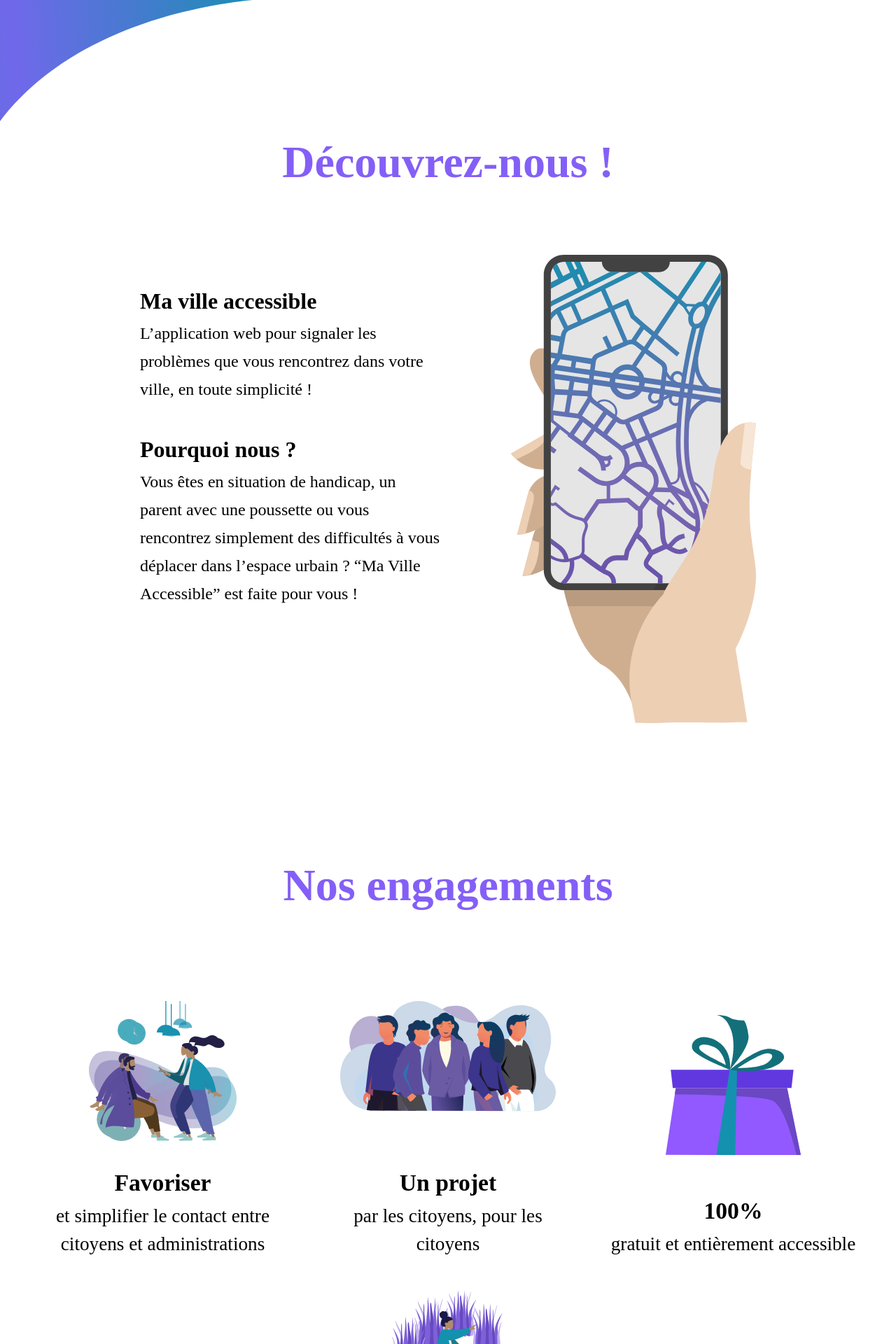
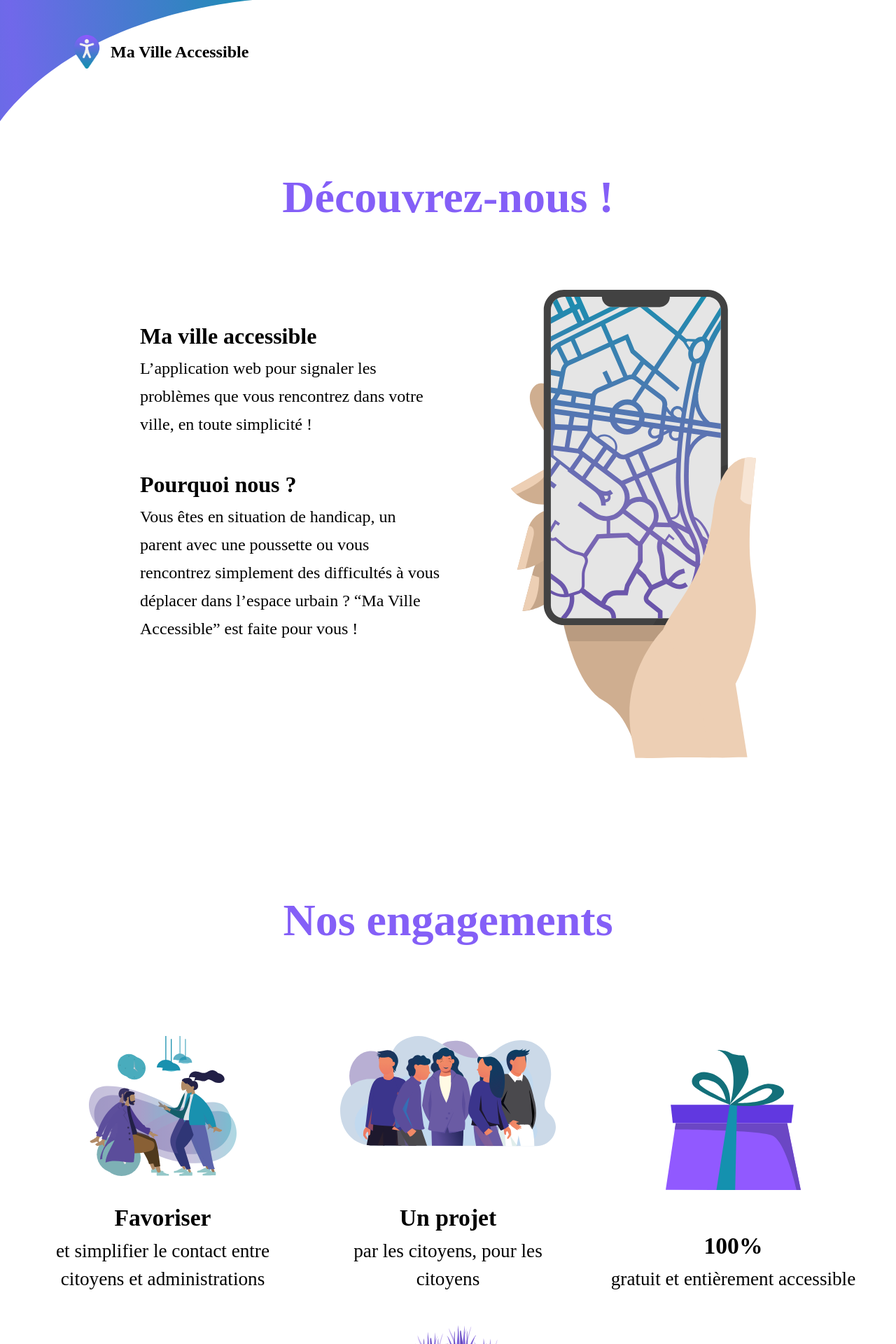
Before and after one commit to Ma-Ville-Accessible/website, a Jekyll site: the page built from index.md, in a window 1280 px wide. Shown: the top 1920 px of the page at 70% size. Built offline with Jekyll 4.4.1, drawn with Linux system fonts in a browser that asks for light colours; some of the changed text lies outside the part shown.

Commit message:
Contact section

```diff
--- a/_includes/commons/header.html
+++ b/_includes/commons/header.html
@@ -1,3 +1,8 @@
 <header>
     <img class="shape" src="/assets/image/top_shape.svg" alt="">
+
+    <div class="header-container">
+        <img src="/assets/image/icon_mva.png" alt="Logo Ma Ville Accessible">
+        <h2>Ma Ville Accessible</h2>
+    </div>
 </header>
--- a/_includes/pages/sections/contact.html
+++ b/_includes/pages/sections/contact.html
@@ -0,0 +1,4 @@
+<section class="section-contact">
+    <p>Vous souhaitez d'ores et déjà essayer ? Rejoignez la web-app !</p>
+    <a href="https://ma-ville-accessible.herokuapp.com/">Rejoindre maintenant !</a>
+</section>
--- a/_sass/layout/_header.scss
+++ b/_sass/layout/_header.scss
@@ -1,13 +1,33 @@
 header {
     max-width: 1440px;
-    height: 100px;
+    height: 150px;
     margin: auto;
     position: relative;
 
-    img {
+    .shape {
         z-index: -3;
         position: absolute;
         top: 0;
         left: -25vw;
     }
+
+    .header-container {
+        display: flex;
+        justify-content: flex-start;
+        align-items: center;
+        max-width: 1440px;
+        padding: 50px 100px;
+
+        img {
+            height: 48px;
+            margin-right: 10px;
+        }
+
+        h2 {
+            font-size: 1.5rem;
+            font-weight: 600;
+            color: black;
+            margin: 0;
+        }
+    }
 }
--- a/_sass/sections/_contact.scss
+++ b/_sass/sections/_contact.scss
@@ -0,0 +1,36 @@
+.section-contact {
+    max-width: 1440px;
+    margin: 200px 0;
+    display: flex;
+    justify-content: center;
+    flex-direction: column;
+    align-items: center;
+
+    p {
+        width: 700px;
+        text-align: center;
+        font-size: 2.1rem;
+        font-weight: 600;
+    }
+
+    a {
+        color: white;
+        font-size: 2rem;
+        background: linear-gradient(225.24deg, #00AFD8 13.88%, rgba(255, 255, 255, 0) 74.89%), #9159FF;
+        padding: 25px 100px;
+        border-radius: 68px;
+        text-decoration: none;
+        font-weight: bold;
+        transition: 0.3s ease;
+        margin: 100px 0;
+
+
+        &.link, &:active, &:visited {
+            color: white;
+        }
+
+        &:hover {
+            transform: scale(1.05);
+        }
+    }
+}
```
Also changed, not shown: Gemfile.lock, assets/image/icon_mva.png (added).
